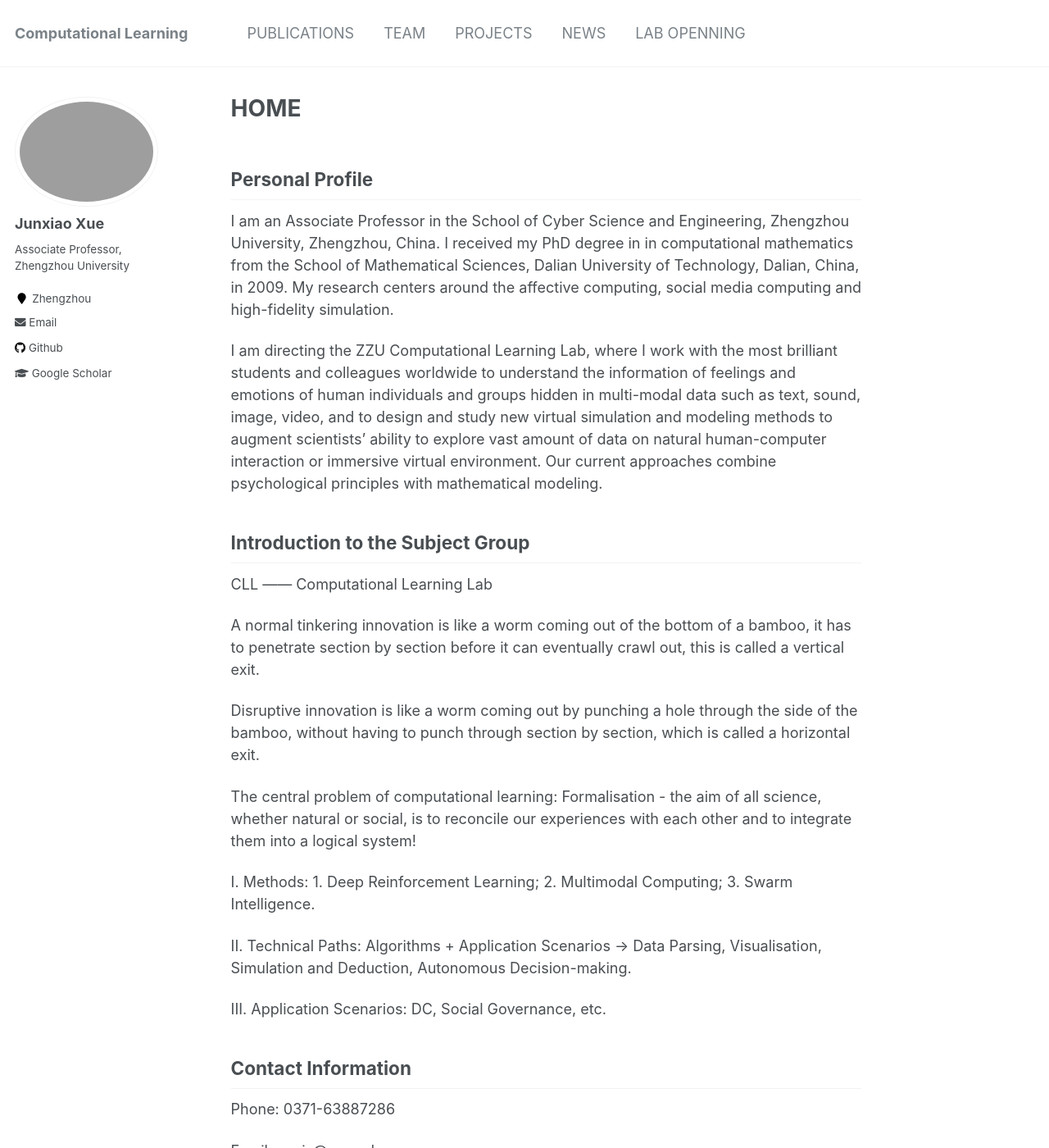
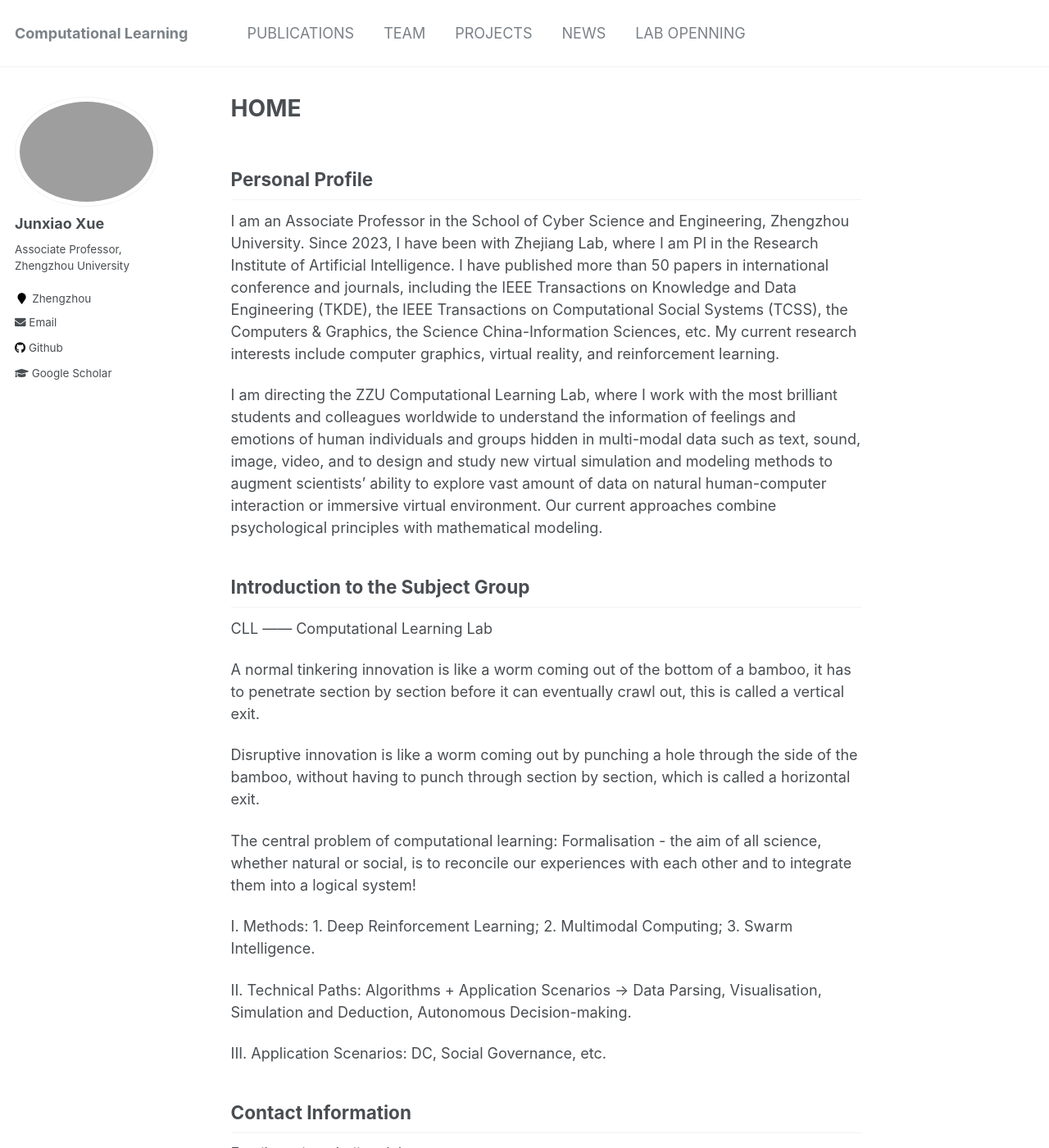
Before and after one commit to xuejx7/xuejx7.github.io, a Jekyll site: the page built from _pages/about.md, in a window 1280 px wide and 1400 px high. Shown: the whole window at 82% size. Built offline with Jekyll 4.4.1, drawn with Linux system fonts in a browser that asks for light colours; some of the changed text lies outside the part shown.

Commit message:
Update about.md

```diff
--- a/_pages/about.md
+++ b/_pages/about.md
@@ -10,7 +10,8 @@ redirect_from:
 
 Personal Profile
 ------
-I am an Associate Professor in the School of Cyber Science and Engineering, Zhengzhou University, Zhengzhou, China. I received my PhD degree in in computational mathematics from the School of Mathematical Sciences, Dalian University of Technology, Dalian, China, in 2009. My research centers around the affective computing, social media computing and high-fidelity simulation.
+
+I am  an Associate Professor in the School of Cyber Science and Engineering, Zhengzhou University. Since 2023, I have been with Zhejiang Lab, where I am PI in the Research Institute of Artificial Intelligence. I have published more than 50 papers in international conference and journals, including the IEEE Transactions on Knowledge and Data Engineering (TKDE), the IEEE Transactions on Computational Social Systems (TCSS), the Computers & Graphics, the Science China-Information Sciences, etc. My current research interests include computer graphics, virtual reality, and reinforcement learning.
 
 I am directing the ZZU Computational Learning Lab, where I work with the most brilliant students and colleagues worldwide to understand the information of feelings and emotions of human individuals and groups hidden in multi-modal data such as text, sound, image, video, and to design and study new virtual simulation and modeling methods to augment scientists' ability to explore vast amount of data on natural human-computer interaction or immersive virtual environment. Our current approaches combine psychological principles with mathematical modeling.
 
@@ -32,6 +33,5 @@ III. Application Scenarios: DC, Social Governance, etc.
 
 Contact Information
 ------
-Phone: 0371-63887286
 
-Email: xuejx@zzu.edu.cn
+Email: xuejx@zhejianglab.com
```
